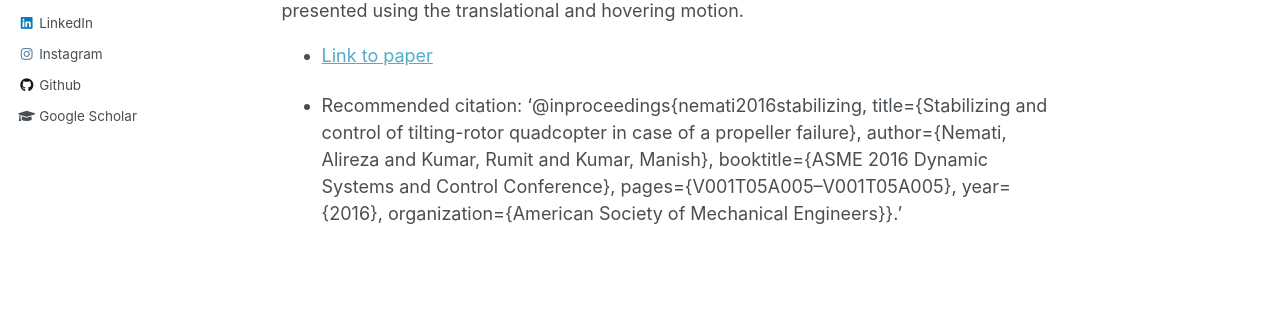
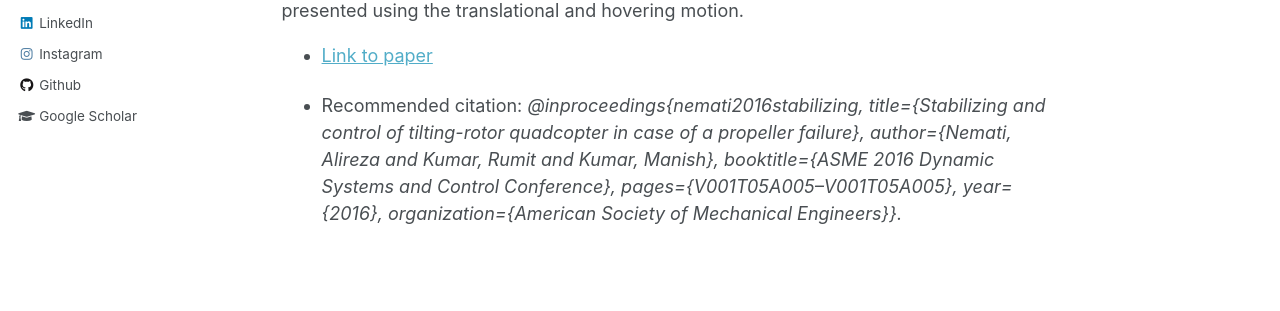
Before and after one commit to kumarrt/kumarrt.github.io, a Jekyll site: the page built from _publications/DSCC2016.md, in a window 1280 px wide and 1239 px high. Shown: the part 516-827 px from the top of the window. Built offline with Jekyll 4.4.1, drawn with Linux system fonts in a browser that asks for light colours.

```diff
--- a/_publications/DSCC2016.md
+++ b/_publications/DSCC2016.md
@@ -11,4 +11,4 @@ paperurl: 'https://proceedings.asmedigitalcollection.asme.org/proceeding.aspx?ar
 
 * [Link to paper](https://proceedings.asmedigitalcollection.asme.org/proceeding.aspx?articleid=2604368)
 
-* Recommended citation: '@inproceedings{nemati2016stabilizing, title={Stabilizing and control of tilting-rotor quadcopter in case of a propeller failure}, author={Nemati, Alireza and Kumar, Rumit and Kumar, Manish}, booktitle={ASME 2016 Dynamic Systems and Control Conference}, pages={V001T05A005--V001T05A005}, year={2016}, organization={American Society of Mechanical Engineers}}.'
+* Recommended citation: *@inproceedings{nemati2016stabilizing, title={Stabilizing and control of tilting-rotor quadcopter in case of a propeller failure}, author={Nemati, Alireza and Kumar, Rumit and Kumar, Manish}, booktitle={ASME 2016 Dynamic Systems and Control Conference}, pages={V001T05A005--V001T05A005}, year={2016}, organization={American Society of Mechanical Engineers}}.*
```
